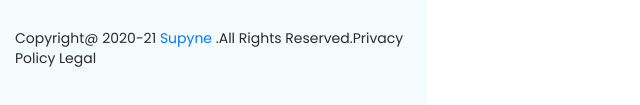
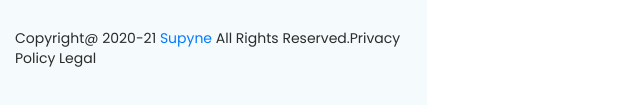
Before and after one commit to amruta7217/hrms_design, a plain HTML site: page login/login.html in a window 1280 px wide. Shown: the part 653-758 px from the top of the page, 0-640 px from the left. Drawn offline with Linux system fonts and the light colour scheme.

Commit message:
remove .

```diff
--- a/login/login.html
+++ b/login/login.html
@@ -90,7 +90,7 @@
           <div>
             Copyright@ 2020-21
             <span class="text-primary">Supyne</span>
-            .All Rights Reserved.Privacy Policy Legal
+            All Rights Reserved.Privacy Policy Legal
           </div>
         </div>
       </div>
```
